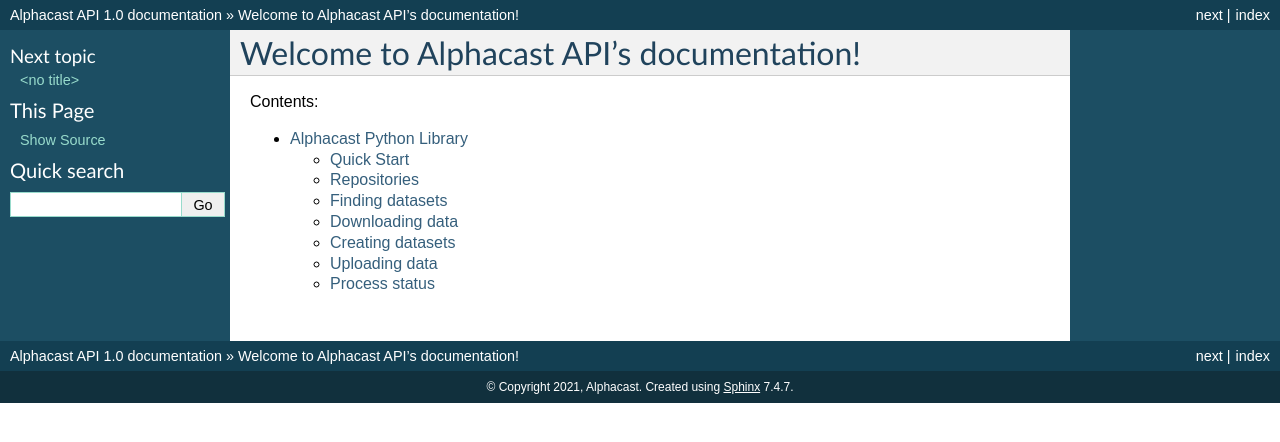
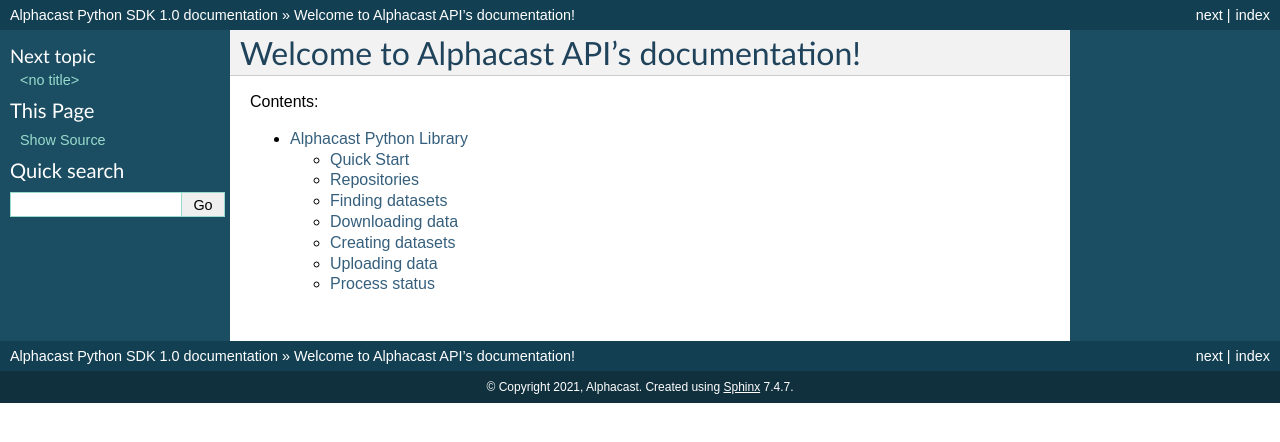
Before and after one commit to alphacastio/alphacast-python-sdk, a Sphinx documentation site: the page built from docs/index.rst, in a window 1280 px wide. Shown: the top 442 px of the page. Built offline with Sphinx 7.4.7, drawn with Linux system fonts in a browser that asks for light colours.

Commit message:
read the docs

```diff
--- a/docs/conf.py
+++ b/docs/conf.py
@@ -43,7 +43,7 @@
 master_doc = 'index'
 
 # General information about the project.
-project = u'Alphacast API'
+project = u'Alphacast Python SDK'
 copyright = u'2021, Alphacast'
 
 # The version info for the project you're documenting, acts as replacement for
--- a/docs/readme.rst
+++ b/docs/readme.rst
@@ -1 +1 @@
-.. include:: ../README.rst
+.. include:: ../README.md
```
